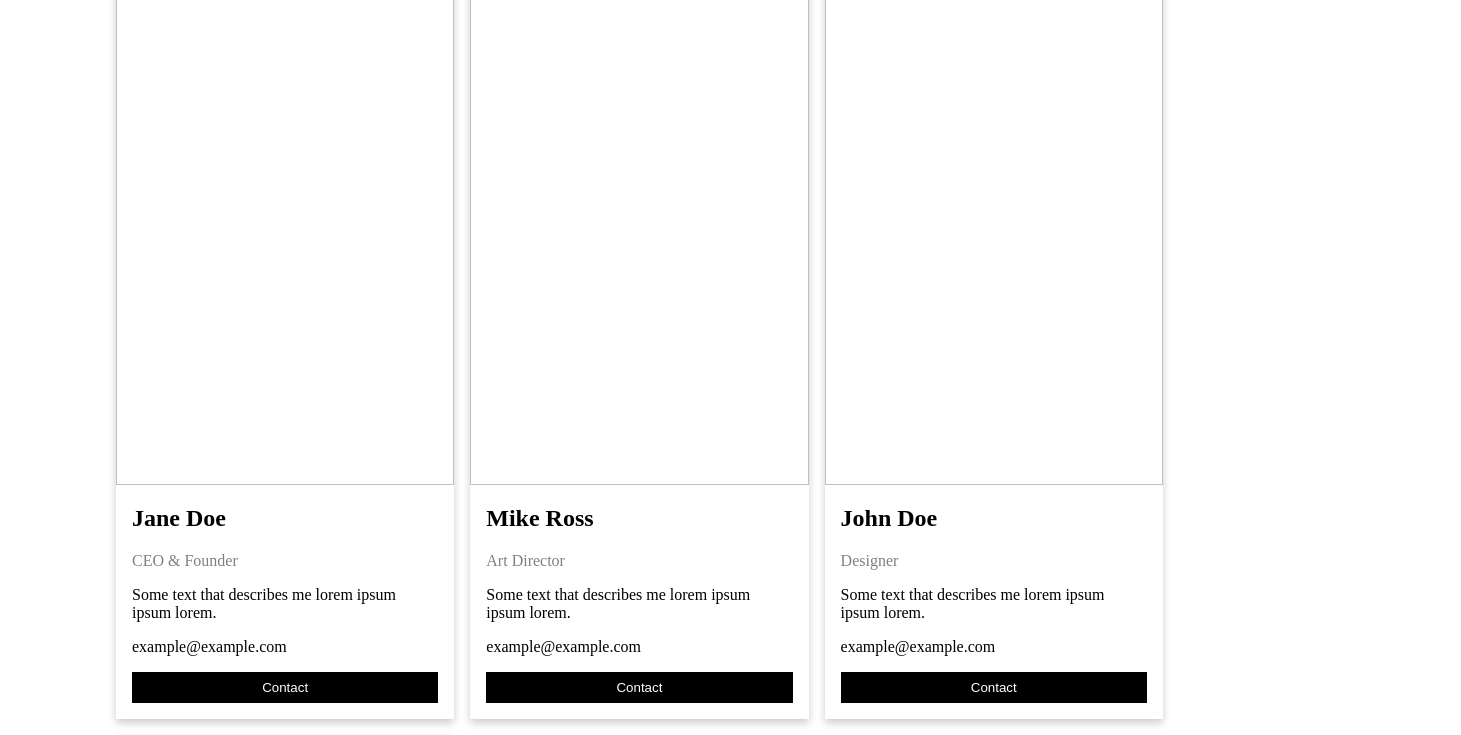
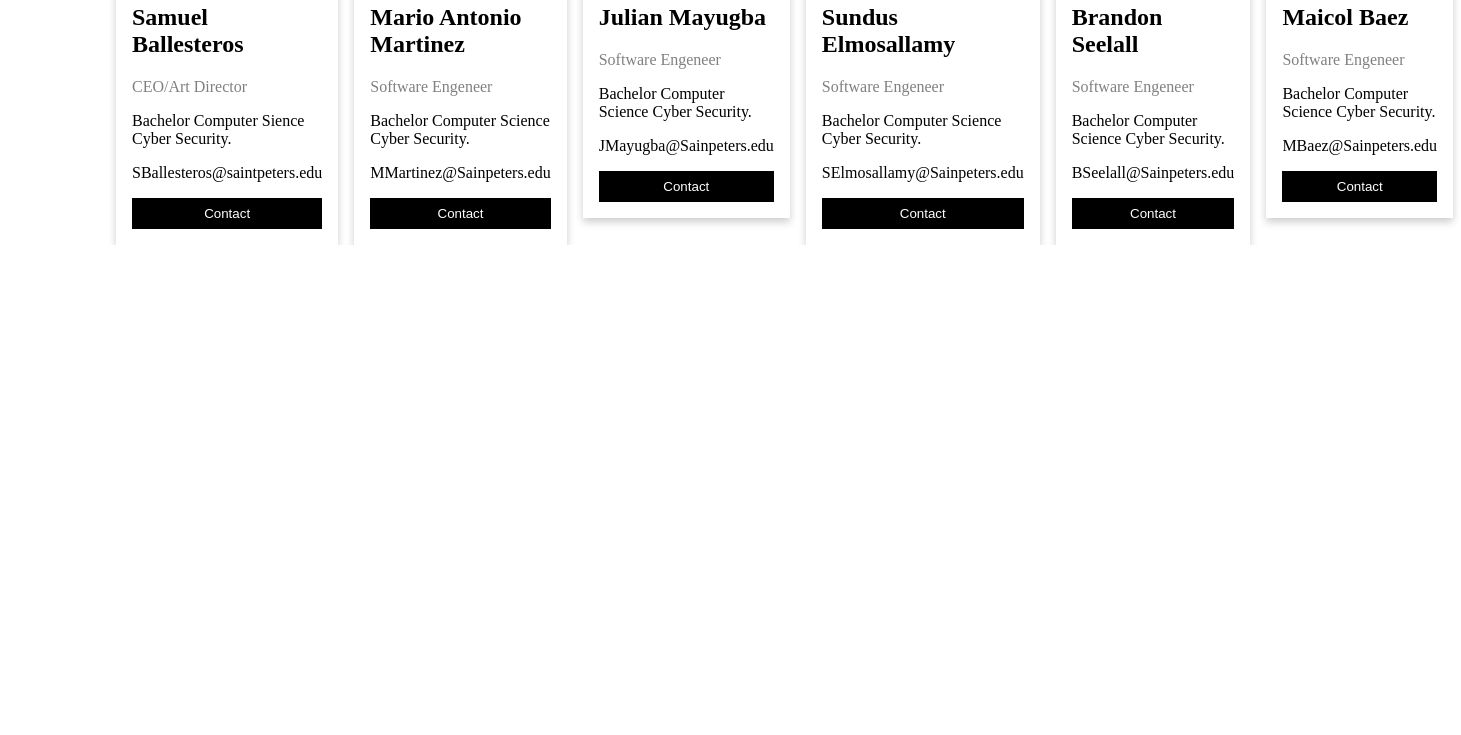
Before and after one commit to mmartinez18/ScholAR2, a plain HTML site: page index.html in a window 1280 px wide. Shown: the part 771-1506 px from the top of the page, 1461 px wide, since content can reach past the window. After the commit the page ends 1016 px from the top, so only its background shows below. Drawn offline with Linux system fonts and the light colour scheme; files whose address does not match are found by name.

Commit message:
updated home page

```diff
--- a/index.html
+++ b/index.html
@@ -6,10 +6,12 @@
   *, *:before, *:after {
     box-sizing: inherit;
   }
-
+  .row{
+    display:flex;
+  }
   .column {
     float: left;
-    width: 33.3%;
+    width: 25.4%;
     margin-bottom: 16px;
     padding: 0 8px;
   }
@@ -107,12 +109,26 @@
 <div class="row">
   <div class="column">
     <div class="card">
-      <img src="img1.jpg" alt="Jane" style="width:100%">
+      <img src="img1.jpg" alt="Samuel" style="width:100%">
       <div class="container">
-        <h2>Jane Doe</h2>
-        <p class="title">CEO &amp; Founder</p>
-        <p>Some text that describes me lorem ipsum ipsum lorem.</p>
-        <p>example@example.com</p>
+        <h2>Samuel Ballesteros</h2>
+        <p class="title">CEO/Art Director</p>
+        <p>Bachelor Computer Sience Cyber Security.</p>
+        <p>SBallesteros@saintpeters.edu</p>
+        <p><button class="button">Contact</button></p>
+      </div>
+    </div>
+  </div>
+
+
+  <div class="column">
+    <div class="card">
+      <img src="img2.jpg" alt="Mario" style="width:100%">
+      <div class="container">
+        <h2>Mario Antonio Martinez</h2>
+        <p class="title">Software Engeneer</p>
+        <p>Bachelor Computer Science Cyber Security.</p>
+        <p>MMartinez@Sainpeters.edu</p>
         <p><button class="button">Contact</button></p>
       </div>
     </div>
@@ -120,12 +136,12 @@
 
   <div class="column">
     <div class="card">
-      <img src="img2.jpg" alt="Mike" style="width:100%">
+      <img src="img3.jpg" alt="Julian" style="width:100%">
       <div class="container">
-        <h2>Mike Ross</h2>
-        <p class="title">Art Director</p>
-        <p>Some text that describes me lorem ipsum ipsum lorem.</p>
-        <p>example@example.com</p>
+        <h2>Julian Mayugba</h2>
+        <p class="title">Software Engeneer</p>
+        <p>Bachelor Computer Science Cyber Security.</p>
+        <p>JMayugba@Sainpeters.edu</p>
         <p><button class="button">Contact</button></p>
       </div>
     </div>
@@ -133,39 +149,25 @@
 
   <div class="column">
     <div class="card">
-      <img src="img3.jpg" alt="John" style="width:100%">
+      <img src="img4.jpg" alt="Sundus" style="width:100%">
       <div class="container">
-        <h2>John Doe</h2>
-        <p class="title">Designer</p>
-        <p>Some text that describes me lorem ipsum ipsum lorem.</p>
-        <p>example@example.com</p>
+        <h2>Sundus Elmosallamy</h2>
+        <p class="title">Software Engeneer</p>
+        <p>Bachelor Computer Science Cyber Security.</p>
+        <p>SElmosallamy@Sainpeters.edu</p>
         <p><button class="button">Contact</button></p>
       </div>
     </div>
   </div>
-</div>
 
 <div class="column">
   <div class="card">
-    <img src="img2.jpg" alt="Mike" style="width:100%">
+    <img src="img5.jpg" alt="Brandon" style="width:100%">
     <div class="container">
-      <h2>Mike Ross</h2>
-      <p class="title">Art Director</p>
-      <p>Some text that describes me lorem ipsum ipsum lorem.</p>
-      <p>example@example.com</p>
-      <p><button class="button">Contact</button></p>
-    </div>
-  </div>
-</div>
-</div>
-<!-- <div class="column">
-  <div class="card">
-    <img src="img2.jpg" alt="Mike" style="width:100%">
-    <div class="container">
-      <h2>Mike Ross</h2>
-      <p class="title">Art Director</p>
-      <p>Some text that describes me lorem ipsum ipsum lorem.</p>
-      <p>example@example.com</p>
+      <h2>Brandon Seelall</h2>
+      <p class="title">Software Engeneer</p>
+      <p>Bachelor Computer Science Cyber Security.</p>
+      <p>BSeelall@Sainpeters.edu</p>
       <p><button class="button">Contact</button></p>
     </div>
   </div>
@@ -173,20 +175,19 @@
 
 <div class="column">
   <div class="card">
-    <img src="img2.jpg" alt="Mike" style="width:100%">
+    <img src="img6.jpg" alt="Maicol" style="width:100%">
     <div class="container">
-      <h2>Mike Ross</h2>
-      <p class="title">Art Director</p>
-      <p>Some text that describes me lorem ipsum ipsum lorem.</p>
-      <p>example@example.com</p>
+      <h2>Maicol Baez</h2>
+      <p class="title">Software Engeneer</p>
+      <p>Bachelor Computer Science Cyber Security.</p>
+      <p>MBaez@Sainpeters.edu</p>
       <p><button class="button">Contact</button></p>
     </div>
   </div>
-</div> -->
+</div>
 
+</div>
 
-
-         </div>
 </body>
 
 </html>
```
